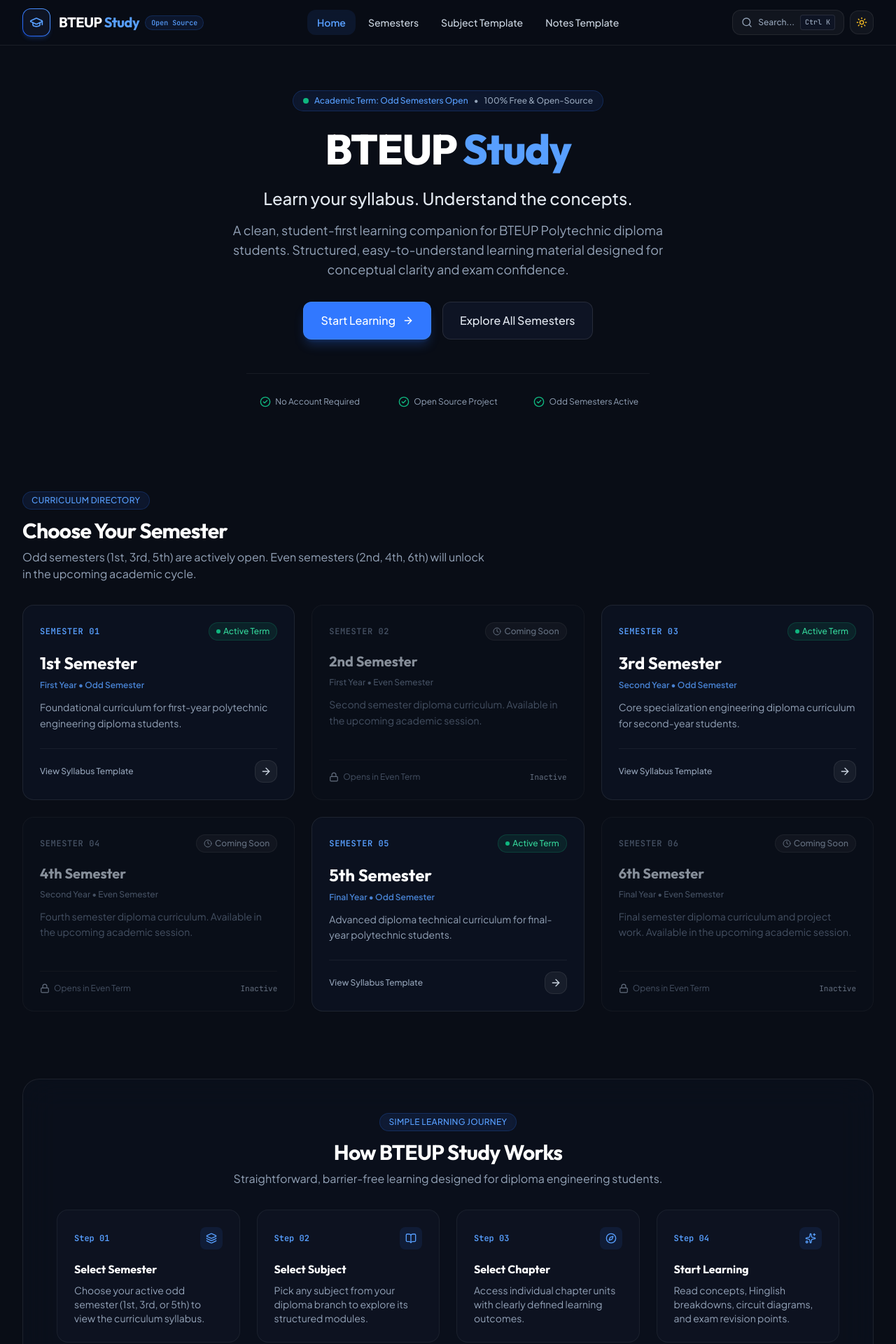
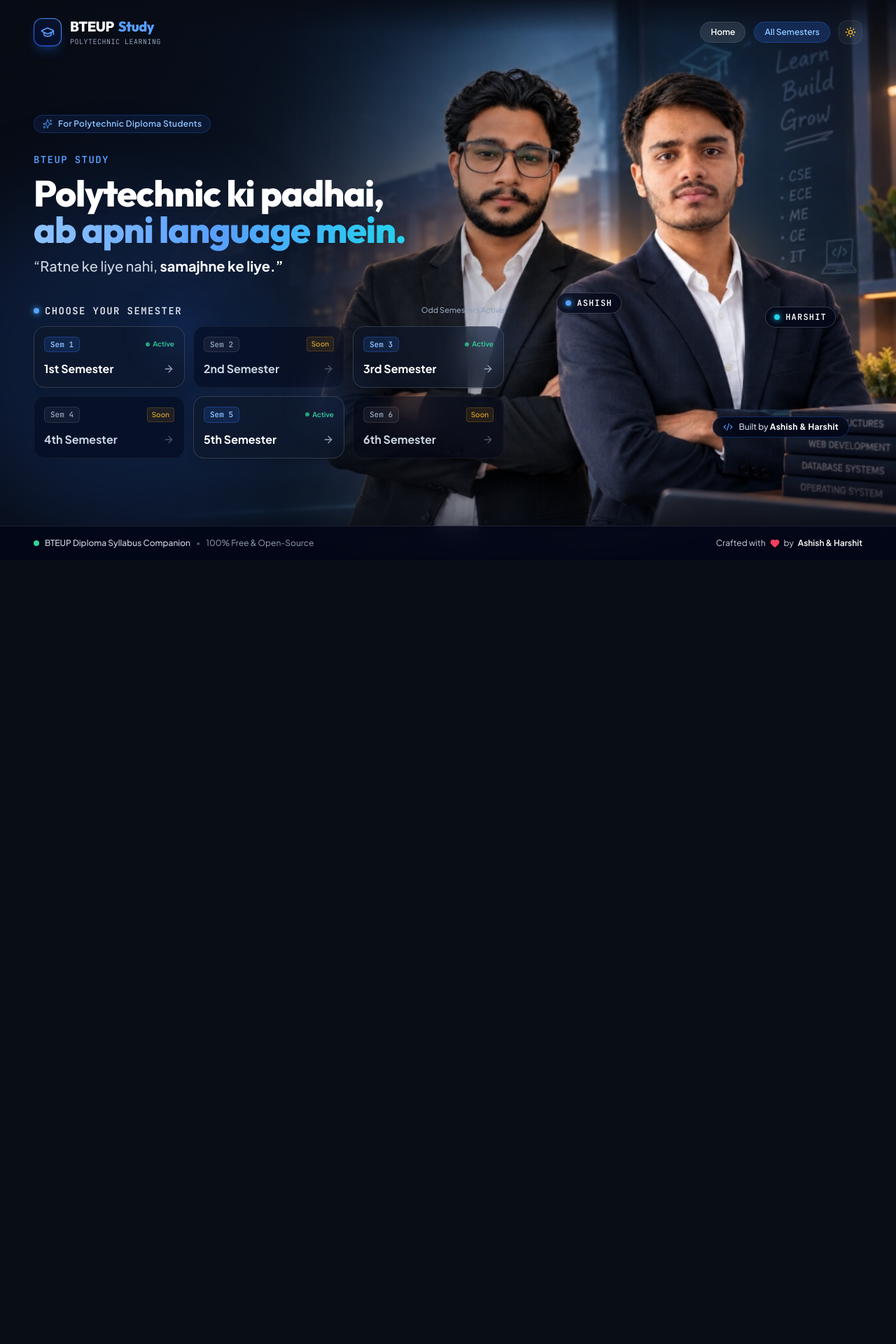
Before and after one commit to Harshit-commits404/btupstudywala-, a React (Vite) app: page / in a window 1280 px wide. Shown: the top 1920 px of the page at 70% size. After the commit the page ends 800 px from the top, so only its background shows below. Built offline with nearby package versions, Linux system fonts and the light colour scheme; a web font is replaced by a local one.

Commit message:
Redesign landing page: add Ashish & Harshit hero showcase, custom typography, and stylish semester selector

```diff
--- a/src/layouts/MainLayout.jsx
+++ b/src/layouts/MainLayout.jsx
@@ -1,18 +1,21 @@
 import React from 'react';
-import { Outlet } from 'react-router-dom';
+import { Outlet, useLocation } from 'react-router-dom';
 import { Navbar } from '../components/common/Navbar';
 import { MobileNav } from '../components/common/MobileNav';
 import { Footer } from '../components/common/Footer';
 
 export const MainLayout = () => {
+  const location = useLocation();
+  const isHome = location.pathname === '/';
+
   return (
-    <div className="min-h-screen flex flex-col bg-slate-50 dark:bg-dark-bg text-slate-900 dark:text-slate-100 selection:bg-brand-500/20 selection:text-brand-600 dark:selection:text-brand-300 transition-colors duration-200 pb-16 md:pb-0">
-      <Navbar />
+    <div className={`min-h-screen flex flex-col bg-slate-50 dark:bg-dark-bg text-slate-900 dark:text-slate-100 selection:bg-brand-500/20 selection:text-brand-600 dark:selection:text-brand-300 transition-colors duration-200 ${isHome ? 'p-0 pb-0' : 'pb-16 md:pb-0'}`}>
+      {!isHome && <Navbar />}
       <main className="flex-1 w-full">
         <Outlet />
       </main>
-      <Footer />
-      <MobileNav />
+      {!isHome && <Footer />}
+      {!isHome && <MobileNav />}
     </div>
   );
 };
--- a/src/pages/DashboardPage.jsx
+++ b/src/pages/DashboardPage.jsx
@@ -1,210 +1,266 @@
 import React from 'react';
-import { Link, useNavigate } from 'react-router-dom';
+import { Link } from 'react-router-dom';
 import {
+  GraduationCap,
   ArrowRight,
-  BookOpen,
-  Layers,
   Sparkles,
-  CheckCircle2,
-  Compass,
+  Heart,
+  Code2,
 } from 'lucide-react';
-import { semestersData, ACADEMIC_CYCLE } from '../data/semestersData';
-import { SemesterCard } from '../components/cards/SemesterCard';
-import { SectionHeader } from '../components/common/SectionHeader';
-import { Button } from '../components/common/Button';
+import { semestersData } from '../data/semestersData';
+import { ThemeToggle } from '../components/common/ThemeToggle';
 
 export const DashboardPage = () => {
-  const navigate = useNavigate();
+  return (
+    <div className="relative w-full min-h-screen lg:h-screen lg:max-h-screen overflow-x-hidden overflow-y-auto lg:overflow-hidden bg-[#070b14] text-white flex flex-col justify-between selection:bg-brand-500/30 selection:text-brand-200">
 
-  const scrollToSemesters = () => {
-    const el = document.getElementById('semester-grid');
-    if (el) {
-      el.scrollIntoView({ behavior: 'smooth' });
-    } else {
-      navigate('/semesters');
-    }
-  };
+      {/* ========================================================================= */}
+      {/* 1. HERO BACKGROUND IMAGE & CINEMATIC OVERLAYS */}
+      {/* ========================================================================= */}
+      <div className="absolute inset-0 z-0 overflow-hidden pointer-events-none">
+        {/* The provided developers hero image */}
+        <img
+          src="/images/bteup-study-hero.jpg"
+          alt="BTEUP Study Creators Ashish and Harshit"
+          className="w-full h-full object-cover object-[72%_15%] sm:object-[76%_center] lg:object-[80%_center] xl:object-[82%_center] transition-transform duration-700 ease-out"
+          loading="eager"
+          fetchPriority="high"
+        />
 
-  const steps = [
-    {
-      number: '01',
-      title: 'Select Semester',
-      description: 'Choose your active odd semester (1st, 3rd, or 5th) to view the curriculum syllabus.',
-      icon: Layers,
-    },
-    {
-      number: '02',
-      title: 'Select Subject',
-      description: 'Pick any subject from your diploma branch to explore its structured modules.',
-      icon: BookOpen,
-    },
-    {
-      number: '03',
-      title: 'Select Chapter',
-      description: 'Access individual chapter units with clearly defined learning outcomes.',
-      icon: Compass,
-    },
-    {
-      number: '04',
-      title: 'Start Learning',
-      description: 'Read concepts, Hinglish breakdowns, circuit diagrams, and exam revision points.',
-      icon: Sparkles,
-    },
-  ];
+        {/* Left-side dark cinematic gradient overlay to ensure crystal-clear text readability */}
+        <div className="absolute inset-0 bg-gradient-to-r from-[#070b14] via-[#070b14]/85 sm:via-[#070b14]/75 to-transparent/10 w-full lg:w-[68%] xl:w-[62%]" />
 
-  return (
-    <div className="space-y-16 sm:space-y-24">
-      {/* Hero Section */}
-      <section className="relative pt-8 sm:pt-16 pb-6 text-center max-w-4xl mx-auto px-4">
-        {/* Subtle radial ambient glow */}
-        <div className="absolute top-1/2 left-1/2 -translate-x-1/2 -translate-y-1/2 w-80 sm:w-[500px] h-64 sm:h-80 bg-brand-500/10 blur-3xl rounded-full -z-10 pointer-events-none" />
+        {/* Mobile full subtle scrim to balance portrait scaling */}
+        <div className="absolute inset-0 bg-[#070b14]/65 sm:hidden" />
 
-        {/* Top Announcement Pill */}
-        <div className="inline-flex items-center gap-2 px-3.5 py-1.5 rounded-full text-xs font-medium bg-brand-500/10 text-brand-600 dark:text-brand-400 border border-brand-500/20 mb-6 backdrop-blur-sm animate-fade-in">
-          <span className="w-2 h-2 rounded-full bg-emerald-500 animate-pulse" />
-          <span>Academic Term: {ACADEMIC_CYCLE.currentTerm} Open</span>
-          <span className="text-slate-400">•</span>
-          <span className="text-slate-500 dark:text-slate-400">100% Free & Open-Source</span>
+        {/* Bottom subtle vignette to ground the viewport */}
+        <div className="absolute inset-x-0 bottom-0 h-32 bg-gradient-to-t from-[#070b14] via-[#070b14]/40 to-transparent" />
+
+        {/* Top subtle vignette for the header */}
+        <div className="absolute inset-x-0 top-0 h-24 bg-gradient-to-b from-[#070b14]/80 via-transparent to-transparent" />
+
+        {/* Ambient radial accent glow behind the main headline */}
+        <div className="absolute -left-20 top-1/3 w-[500px] h-[500px] bg-brand-500/15 rounded-full blur-3xl pointer-events-none" />
       </div>
 
-        {/* Main Hero Heading */}
-        <h1 className="text-4xl sm:text-5xl lg:text-6xl font-extrabold font-display tracking-tight text-slate-900 dark:text-white leading-[1.1] mb-6">
-          BTEUP <span className="text-brand-600 dark:text-brand-400">Study</span>
-        </h1>
+      {/* ========================================================================= */}
+      {/* 2. MINIMAL FLOATING TRANSPARENT HEADER */}
+      {/* ========================================================================= */}
+      <header className="relative z-30 w-full px-4 sm:px-8 lg:px-12 pt-4 sm:pt-6 flex items-center justify-between">
+        {/* Brand Logo & Name */}
+        <Link
+          to="/"
+          className="flex items-center gap-3 group focus:outline-none"
+          aria-label="BTEUP Study Home"
+        >
+          <div className="w-10 h-10 rounded-xl bg-gradient-to-tr from-brand-600 to-brand-400 p-[1px] shadow-lg shadow-brand-500/25">
+            <div className="w-full h-full rounded-[11px] bg-slate-950/90 flex items-center justify-center text-brand-400 group-hover:text-white transition-colors duration-200">
+              <GraduationCap className="w-5 h-5" />
+            </div>
+          </div>
+          <div className="flex flex-col">
+            <span className="font-display font-extrabold text-xl tracking-tight text-white flex items-center gap-1.5">
+              BTEUP <span className="text-brand-400">Study</span>
+            </span>
+            <span className="text-[10px] font-mono tracking-wider text-slate-400 uppercase">
+              Polytechnic Learning
+            </span>
+          </div>
+        </Link>
 
-        {/* Tagline */}
-        <p className="text-xl sm:text-2xl font-medium text-slate-700 dark:text-slate-200 mb-4">
-          Learn your syllabus. Understand the concepts.
-        </p>
+        {/* Minimal Actions */}
+        <div className="flex items-center gap-2.5 sm:gap-3">
+          <Link
+            to="/"
+            className="hidden sm:inline-flex items-center px-3.5 py-1.5 rounded-full text-xs font-semibold bg-white/10 hover:bg-white/15 text-white border border-white/10 backdrop-blur-md transition-colors"
+          >
+            Home
+          </Link>
+          <Link
+            to="/semesters"
+            className="inline-flex items-center px-3.5 py-1.5 rounded-full text-xs font-semibold bg-brand-500/20 hover:bg-brand-500/30 text-brand-300 border border-brand-500/30 backdrop-blur-md transition-colors"
+          >
+            All Semesters
+          </Link>
+          <ThemeToggle />
+        </div>
+      </header>
 
-        {/* Supporting description */}
-        <p className="text-base sm:text-lg text-slate-600 dark:text-slate-400 max-w-2xl mx-auto leading-relaxed mb-8">
-          A clean, student-first learning companion for BTEUP Polytechnic diploma students. Structured, easy-to-understand learning material designed for conceptual clarity and exam confidence.
-        </p>
+      {/* ========================================================================= */}
+      {/* 3. MAIN CONTENT CANVAS (LEFT-ALIGNED) */}
+      {/* ========================================================================= */}
+      <main className="relative z-20 flex-1 flex flex-col justify-center px-4 sm:px-8 lg:px-12 py-8 sm:py-10 max-w-7xl mx-auto w-full">
+        <div className="grid grid-cols-1 lg:grid-cols-12 gap-8 items-center">
 
-        {/* CTA Buttons */}
-        <div className="flex flex-col sm:flex-row items-center justify-center gap-3 sm:gap-4 max-w-md mx-auto">
-          <Button
-            onClick={scrollToSemesters}
-            size="lg"
-            variant="primary"
-            icon={ArrowRight}
-            iconPosition="right"
-            className="w-full sm:w-auto"
-          >
-            Start Learning
-          </Button>
+          {/* Left Column: Headlines, Tagline & Semester Selection */}
+          <div className="lg:col-span-7 xl:col-span-7 space-y-6 sm:space-y-7 max-w-xl xl:max-w-2xl">
 
-          <Button
-            onClick={() => navigate('/semesters')}
-            size="lg"
-            variant="secondary"
-            className="w-full sm:w-auto"
-          >
-            Explore All Semesters
-          </Button>
+            {/* Top Eyebrow Badge */}
+            <div className="inline-flex items-center gap-2 px-3 py-1 rounded-full bg-brand-500/10 border border-brand-500/25 text-brand-300 text-xs font-semibold tracking-wide backdrop-blur-md">
+              <Sparkles className="w-3.5 h-3.5 text-brand-400 animate-pulse" />
+              <span>For Polytechnic Diploma Students</span>
             </div>
 
-        {/* Trust Badges */}
-        <div className="mt-12 pt-8 border-t border-slate-200/80 dark:border-white/[0.06] grid grid-cols-2 sm:grid-cols-3 gap-4 text-xs text-slate-500 dark:text-slate-400 max-w-xl mx-auto">
-          <div className="flex items-center justify-center gap-1.5">
-            <CheckCircle2 className="w-4 h-4 text-emerald-500" />
-            <span>No Account Required</span>
-          </div>
-          <div className="flex items-center justify-center gap-1.5">
-            <CheckCircle2 className="w-4 h-4 text-emerald-500" />
-            <span>Open Source Project</span>
-          </div>
-          <div className="flex items-center justify-center gap-1.5 col-span-2 sm:col-span-1">
-            <CheckCircle2 className="w-4 h-4 text-emerald-500" />
-            <span>Odd Semesters Active</span>
-          </div>
-        </div>
-      </section>
-
-      {/* Semester Selection Grid Section */}
-      <section id="semester-grid" className="scroll-mt-24 max-w-7xl mx-auto px-4 sm:px-6 lg:px-8">
-        <SectionHeader
-          badge="Curriculum Directory"
-          title="Choose Your Semester"
-          subtitle="Odd semesters (1st, 3rd, 5th) are actively open. Even semesters (2nd, 4th, 6th) will unlock in the upcoming academic cycle."
-          align="left"
-        />
-
-        <div className="grid grid-cols-1 md:grid-cols-2 lg:grid-cols-3 gap-6">
-          {semestersData.map((semester) => (
-            <SemesterCard key={semester.id} semester={semester} />
-          ))}
-        </div>
-      </section>
-
-      {/* How It Works Section: 4 Simple Steps */}
-      <section className="max-w-7xl mx-auto px-4 sm:px-6 lg:px-8">
-        <div className="rounded-3xl border border-slate-200 dark:border-white/[0.08] bg-slate-50 dark:bg-dark-card/40 p-8 sm:p-12 backdrop-blur-xl">
-          <SectionHeader
-            badge="Simple Learning Journey"
-            title="How BTEUP Study Works"
-            subtitle="Straightforward, barrier-free learning designed for diploma engineering students."
-            align="center"
-          />
-
-          <div className="grid grid-cols-1 sm:grid-cols-2 lg:grid-cols-4 gap-6 mt-8">
-            {steps.map((step) => {
-              const Icon = step.icon;
-              return (
-                <div
-                  key={step.number}
-                  className="rounded-2xl border border-slate-200/80 dark:border-white/[0.06] bg-white dark:bg-dark-card/80 p-6 flex flex-col justify-between"
-                >
-                  <div>
-                    <div className="flex items-center justify-between mb-4">
-                      <span className="font-mono text-xs font-bold text-brand-600 dark:text-brand-400">
-                        Step {step.number}
+            {/* Main Headlines */}
+            <div className="space-y-2 sm:space-y-3">
+              <span className="text-xs sm:text-sm font-mono font-bold tracking-widest text-brand-400 uppercase block">
+                BTEUP Study
               </span>
-                      <div className="w-8 h-8 rounded-lg bg-brand-500/10 text-brand-600 dark:text-brand-400 flex items-center justify-center">
-                        <Icon className="w-4 h-4" />
-                      </div>
-                    </div>
-                    <h3 className="text-base font-bold font-display text-slate-900 dark:text-white mb-2">
-                      {step.title}
-                    </h3>
-                    <p className="text-xs sm:text-sm text-slate-600 dark:text-slate-400 leading-relaxed">
-                      {step.description}
+              <h1 className="text-3xl sm:text-4xl md:text-5xl lg:text-[44px] xl:text-[52px] font-extrabold font-display text-white tracking-tight leading-[1.12]">
+                Polytechnic ki padhai, <br className="hidden sm:inline" />
+                <span className="bg-gradient-to-r from-brand-300 via-brand-400 to-cyan-400 bg-clip-text text-transparent">
+                  ab apni language mein.
+                </span>
+              </h1>
+              <p className="text-base sm:text-lg md:text-xl font-medium text-slate-300 font-sans">
+                “Ratne ke liye nahi, <span className="text-white font-bold">samajhne ke liye.”</span>
               </p>
             </div>
+
+            {/* Mobile / Inline Creator Badge */}
+            <div className="flex sm:hidden items-center gap-2 px-3 py-1.5 rounded-xl bg-slate-900/80 border border-white/10 backdrop-blur-md text-xs text-slate-300 w-fit">
+              <span className="text-slate-400">Created by:</span>
+              <span className="font-bold text-brand-300 font-mono text-[11px]">ASHISH</span>
+              <span className="text-slate-500">&</span>
+              <span className="font-bold text-cyan-300 font-mono text-[11px]">HARSHIT</span>
             </div>
+
+            {/* Semester Selection Box */}
+            <div className="pt-2 sm:pt-3 space-y-3">
+              <div className="flex items-center justify-between">
+                <h2 className="text-xs sm:text-sm font-mono font-bold text-slate-200 uppercase tracking-widest flex items-center gap-2">
+                  <span className="w-2 h-2 rounded-full bg-brand-400 shadow-[0_0_8px_#38bdf8] inline-block" />
+                  <span>Choose Your Semester</span>
+                </h2>
+                <span className="text-[11px] text-slate-400 font-medium hidden sm:inline">
+                  Odd Semesters Active
+                </span>
+              </div>
+
+              {/* 6 Semester Cards Grid */}
+              <div className="grid grid-cols-2 sm:grid-cols-3 gap-2.5 sm:gap-3">
+                {semestersData.map((sem) => {
+                  const isActive = sem.isAvailable;
+                  return (
+                    <Link
+                      key={sem.id}
+                      to={`/semester/${sem.id}`}
+                      className={`group relative p-3 sm:p-3.5 rounded-2xl border transition-all duration-200 flex flex-col justify-between backdrop-blur-xl ${
+                        isActive
+                          ? 'bg-slate-900/65 hover:bg-brand-950/50 border-white/15 hover:border-brand-400/60 shadow-lg hover:shadow-brand-500/20 hover:-translate-y-0.5'
+                          : 'bg-slate-950/45 hover:bg-slate-900/60 border-white/5 hover:border-amber-500/30'
+                      }`}
+                    >
+                      {/* Ambient hover glow for active cards */}
+                      {isActive && (
+                        <div className="absolute -top-8 -right-8 w-20 h-20 bg-brand-500/10 rounded-full blur-xl pointer-events-none group-hover:bg-brand-500/25 transition-all" />
+                      )}
+
+                      <div className="flex items-center justify-between mb-2">
+                        <span
+                          className={`font-mono text-[10px] sm:text-[11px] font-bold px-2 py-0.5 rounded-md border ${
+                            isActive
+                              ? 'bg-brand-500/15 text-brand-300 border-brand-500/30'
+                              : 'bg-white/5 text-slate-400 border-white/10'
+                          }`}
+                        >
+                          {sem.shortName}
+                        </span>
+
+                        {isActive ? (
+                          <span className="inline-flex items-center gap-1 text-[10px] font-semibold text-emerald-400">
+                            <span className="w-1.5 h-1.5 rounded-full bg-emerald-400 animate-pulse" />
+                            <span>Active</span>
+                          </span>
+                        ) : (
+                          <span className="text-[10px] font-medium text-amber-400/90 bg-amber-500/10 px-1.5 py-0.5 rounded border border-amber-500/20">
+                            Soon
+                          </span>
+                        )}
+                      </div>
+
+                      <div className="flex items-center justify-between mt-1">
+                        <span
+                          className={`text-sm sm:text-base font-bold transition-colors ${
+                            isActive
+                              ? 'text-white group-hover:text-brand-300'
+                              : 'text-slate-300 group-hover:text-white'
+                          }`}
+                        >
+                          {sem.title}
+                        </span>
+                        <ArrowRight
+                          className={`w-4 h-4 transition-all ${
+                            isActive
+                              ? 'text-slate-400 group-hover:text-brand-300 group-hover:translate-x-1'
+                              : 'text-slate-600 group-hover:text-amber-400'
+                          }`}
+                        />
+                      </div>
+                    </Link>
                   );
                 })}
               </div>
             </div>
-      </section>
 
-      {/* Template Preview Callout */}
-      <section className="max-w-5xl mx-auto px-4 sm:px-6 lg:px-8 pb-8">
-        <div className="rounded-3xl border border-dashed border-brand-500/30 bg-gradient-to-br from-brand-500/5 via-transparent to-brand-500/5 p-8 sm:p-10 text-center">
-          <div className="inline-flex items-center justify-center w-12 h-12 rounded-2xl bg-brand-500/10 text-brand-600 dark:text-brand-400 mb-4">
-            <BookOpen className="w-6 h-6" />
           </div>
-          <h2 className="text-2xl sm:text-3xl font-bold font-display text-slate-900 dark:text-white mb-3">
-            Open-Source Architecture Ready
-          </h2>
-          <p className="text-sm sm:text-base text-slate-600 dark:text-slate-400 max-w-2xl mx-auto leading-relaxed mb-6">
-            BTEUP Study V1 establishes the clean UI/UX frontend layout, semester routing, and structured reading canvas. Real syllabus subjects, chapter breakdowns, and Hinglish notes will be added by the project owner.
-          </p>
-          <div className="flex flex-wrap items-center justify-center gap-3">
-            <Link to="/subject/template-preview">
-              <Button variant="secondary" size="md">
-                Preview Subject Template
-              </Button>
-            </Link>
-            <Link to="/chapter/ch-1">
-              <Button variant="primary" size="md">
-                Preview Reading Notes Template
-              </Button>
-            </Link>
+
+          {/* Right Column: Visual Anchor on Desktop (Developers Position Tags) */}
+          <div className="hidden lg:block lg:col-span-5 xl:col-span-5 relative h-full min-h-[360px] pointer-events-none">
+
+            {/* Tag for ASHISH (Glasses-wearing developer on the left side of the duo) */}
+            <div className="absolute left-[8%] bottom-[42%] pointer-events-auto">
+              <div className="flex items-center gap-2 px-3 py-1.5 rounded-full bg-slate-950/75 border border-white/20 backdrop-blur-md shadow-xl text-xs font-mono text-slate-200 hover:border-brand-400/60 transition-colors">
+                <span className="w-2 h-2 rounded-full bg-brand-400 shadow-[0_0_8px_#38bdf8] animate-pulse" />
+                <span className="font-bold tracking-widest text-white">ASHISH</span>
               </div>
             </div>
-      </section>
+
+            {/* Tag for HARSHIT (Developer standing beside him on the right) */}
+            <div className="absolute right-[8%] bottom-[38%] pointer-events-auto">
+              <div className="flex items-center gap-2 px-3 py-1.5 rounded-full bg-slate-950/75 border border-white/20 backdrop-blur-md shadow-xl text-xs font-mono text-slate-200 hover:border-cyan-400/60 transition-colors">
+                <span className="w-2 h-2 rounded-full bg-cyan-400 shadow-[0_0_8px_#22d3ee] animate-pulse" />
+                <span className="font-bold tracking-widest text-white">HARSHIT</span>
+              </div>
+            </div>
+
+            {/* Built by Ashish & Harshit Badge over the desk area */}
+            <div className="absolute right-[4%] bottom-[6%] pointer-events-auto">
+              <div className="inline-flex items-center gap-2 px-3.5 py-1.5 rounded-full bg-slate-950/85 border border-brand-500/30 backdrop-blur-md shadow-2xl text-xs font-medium text-slate-300">
+                <Code2 className="w-3.5 h-3.5 text-brand-400" />
+                <span>
+                  Built by{' '}
+                  <strong className="text-white font-bold tracking-wide">
+                    Ashish & Harshit
+                  </strong>
+                </span>
+              </div>
+            </div>
+
+          </div>
+
+        </div>
+      </main>
+
+      {/* ========================================================================= */}
+      {/* 4. SLEEK DESKTOP/MOBILE FOOTER STRIP */}
+      {/* ========================================================================= */}
+      <footer className="relative z-30 w-full px-4 sm:px-8 lg:px-12 py-3 sm:py-4 border-t border-white/10 bg-slate-950/80 backdrop-blur-md flex flex-wrap items-center justify-between gap-3 text-xs text-slate-400">
+        <div className="flex items-center gap-2">
+          <span className="w-2 h-2 rounded-full bg-emerald-400" />
+          <span className="text-slate-300 font-medium">BTEUP Diploma Syllabus Companion</span>
+          <span className="text-slate-600 hidden sm:inline">•</span>
+          <span className="hidden sm:inline text-slate-400">100% Free & Open-Source</span>
+        </div>
+
+        <div className="flex items-center gap-1.5 text-slate-300">
+          <span>Crafted with</span>
+          <Heart className="w-3.5 h-3.5 text-rose-500 fill-rose-500 inline" />
+          <span>by</span>
+          <strong className="text-white font-semibold">Ashish & Harshit</strong>
+        </div>
+      </footer>
+
     </div>
   );
 };
```
Also changed, not shown: btup.png (added), public/images/bteup-study-hero.jpg (added). Lines whose indentation alone changed are shown as unchanged.
